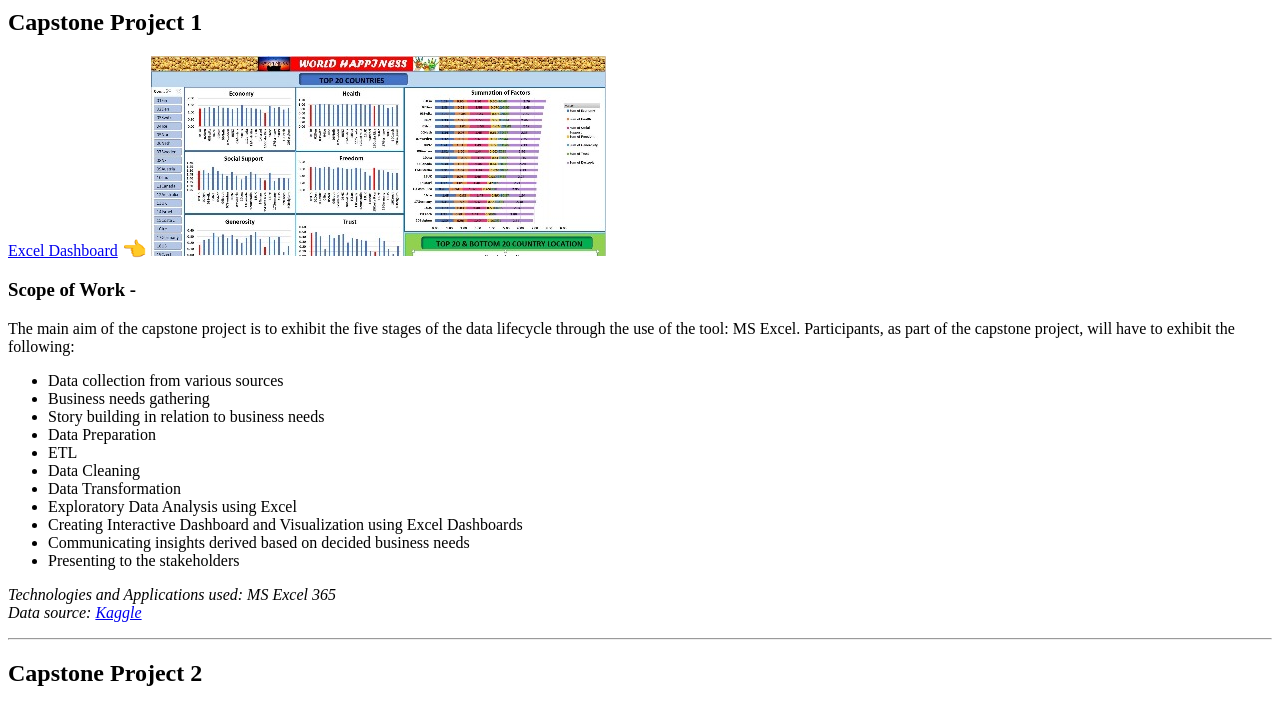
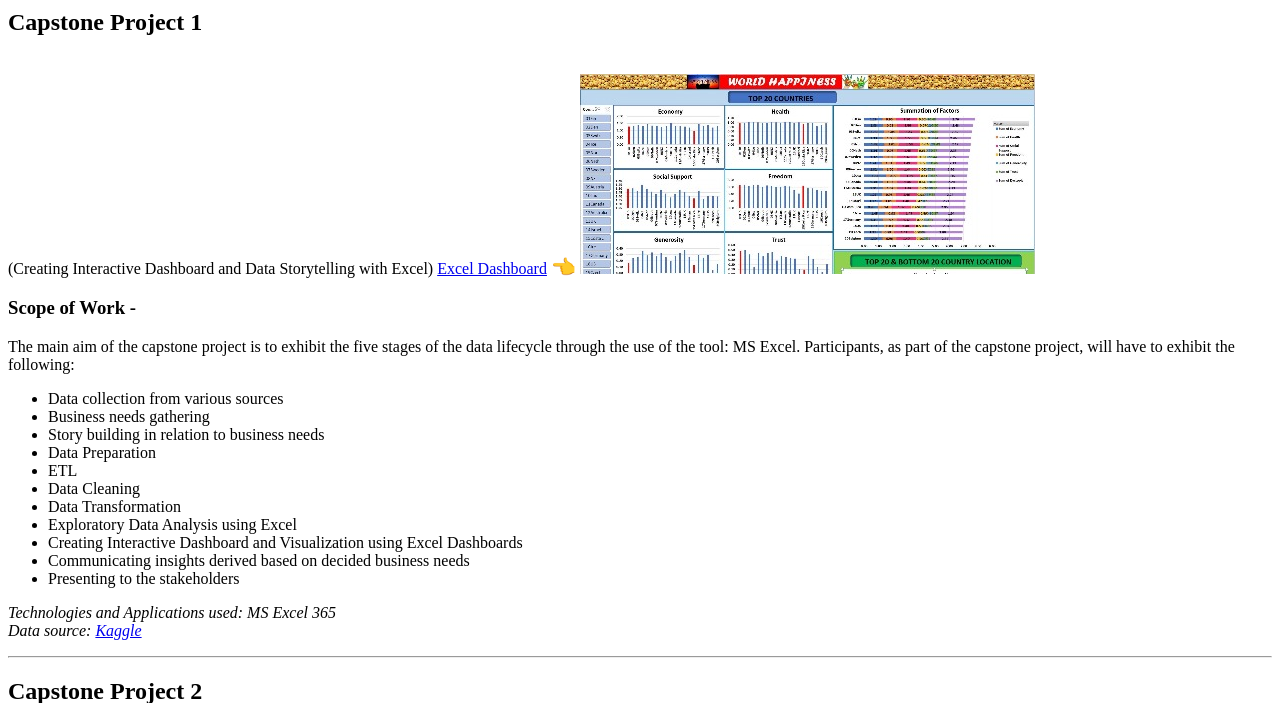
Before and after one commit to ZalehaAli/Data-Analytics-Portfolio, a Jekyll site: the page built from index.md, in a window 1280 px wide and 900 px high, scrolled down 536 px, cut to the strip 0-703 px from the top of the window. Built offline with Jekyll 4.4.1, drawn with Linux system fonts in a browser that asks for light colours; our own code applies the rules of GitHub Pages for plain Markdown files.

Commit message:
Update index.md

```diff
--- a/index.md
+++ b/index.md
@@ -3,6 +3,8 @@ The capstone is an open project, wherein participants choose their own data, bra
 
 ---
 ## Capstone Project 1
+<br>
+(Creating Interactive Dashboard and Data Storytelling with Excel)
 <a href="pdf/World Happiness.pdf" target="_blank">Excel Dashboard</a> <span style='font-size:20px;'>&#128072;</span>
 <img src="images/Capstone1_worldhappy.jpg?raw=true"/>
 ### Scope of Work -
```
